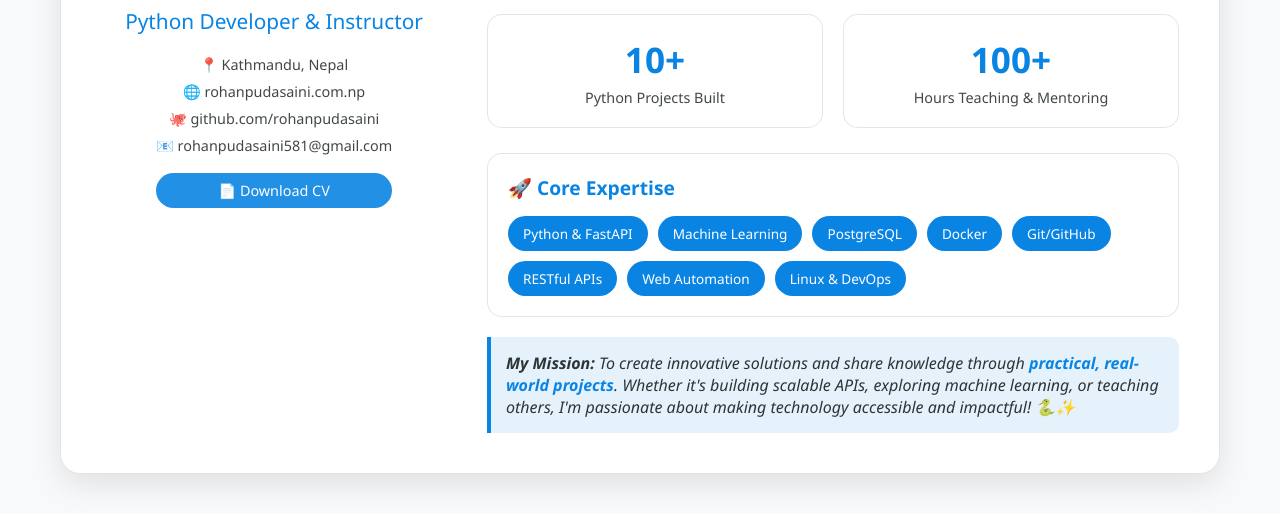
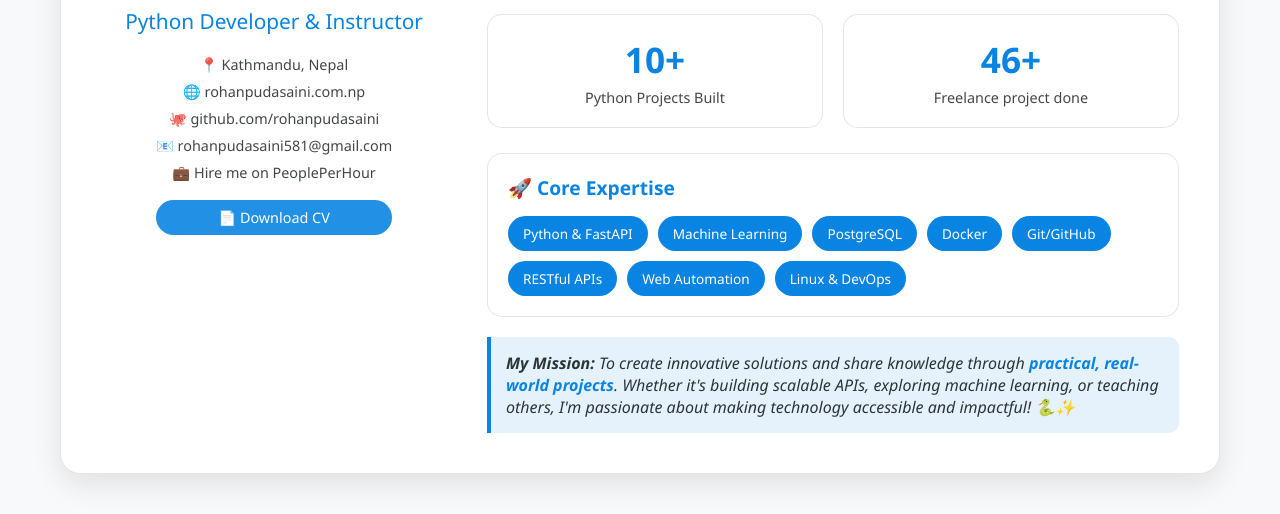
Before and after one commit to Rohanpudasaini/portfolio, a website: page index.html in a window 1280 px wide. Shown: the part 419-933 px from the top of the page. Drawn offline with nearby package versions, Linux system fonts and the light colour scheme; no server answers.

Commit message:
feat:🤷‍♂️stats edit

```diff
--- a/index.html
+++ b/index.html
@@ -44,6 +44,7 @@
                             <a href="https://rohanpudasaini.com.np">🌐 rohanpudasaini.com.np</a>
                             <a href="https://github.com/rohanpudasaini">🐙 github.com/rohanpudasaini</a>
                             <a href="mailto:rohanpudasaini581@gmail.com">📧 rohanpudasaini581@gmail.com</a>
+                            <a href="https://pph.me/roh8n" target="_blank" class="freelance-link">💼 Hire me on PeoplePerHour</a>
                             <a href="rohan_resume.pdf" download class="cv-download-btn">📄 Download CV</a>
                         </div>
                     </div>
@@ -67,8 +68,8 @@
                                 <div class="stat-label">Python Projects Built</div>
                             </div>
                             <div class="stat-card">
-                                <span class="stat-number">100+</span>
-                                <div class="stat-label">Hours Teaching & Mentoring</div>
+                                <span class="stat-number">46+</span>
+                                <div class="stat-label">Freelance project done</div>
                             </div>
                         </div>
 
```
